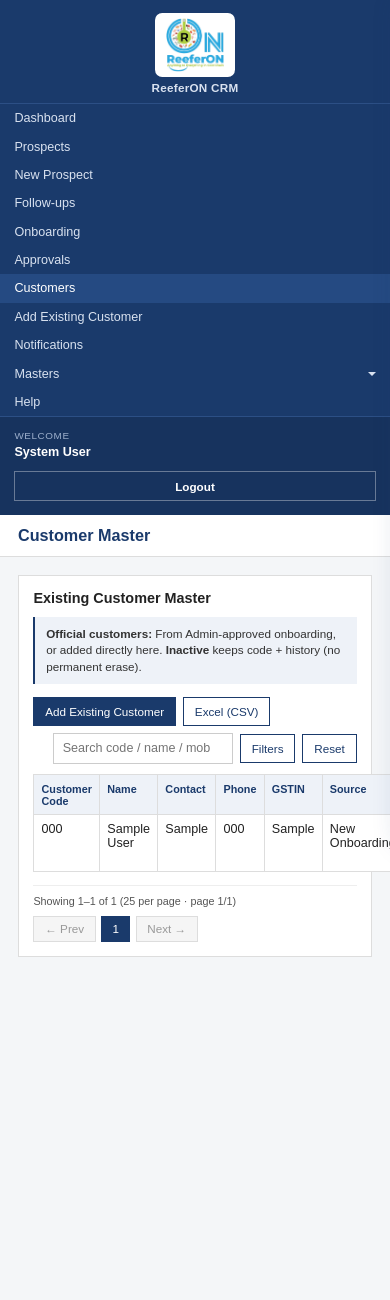
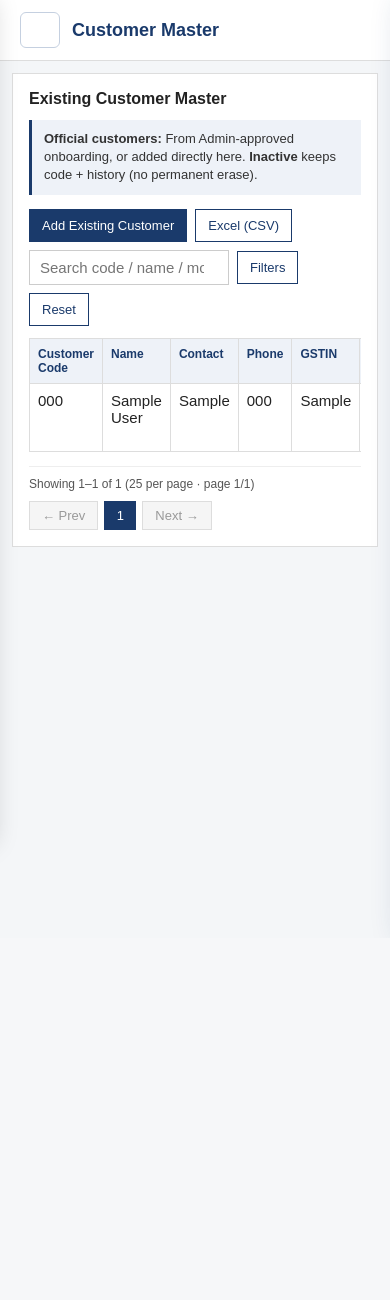
Before and after one commit to rahulpawar1411/ReeferOn_CRM, a PHP site: page /CRM/modules/customers/index.php in a window 390 px wide. Shown: the top 1300 px of the page. After the commit the page ends 831 px from the top, so only its background shows below. Run offline with PHP 8.4, Linux system fonts and the light colour scheme; a user stored in the database is signed in; data comes from the database, SQL or seed files in the repository; tables that the repository leaves empty hold one stand-in row (values such as "Sample post"); data that the repository does not hold is empty.

Commit message:
add Logo

```diff
--- a/assets/css/style.css
+++ b/assets/css/style.css
@@ -254,8 +254,11 @@ table.data tr.is-unread td {
   background: #fff;
   border-bottom: 1px solid #ddd;
   padding: 12px 20px;
+  display: flex;
+  align-items: center;
+  gap: 4px;
 }
-.topbar h1 { margin: 0; font-size: 18px; color: #1a3a6b; }
+.topbar h1 { margin: 0; font-size: 18px; color: #1a3a6b; flex: 1; }
 .content { padding: 20px; }
 
 .alert {
@@ -1247,25 +1280,93 @@ code {
   font-size: 12px;
 }
 
+.sidebar-top {
+  display: flex;
+  align-items: flex-start;
+  justify-content: space-between;
+  gap: 8px;
+  flex-shrink: 0;
+}
+.sidebar-top .brand {
+  flex: 1;
+  border-bottom: 0;
+}
+.nav-close {
+  display: none;
+  border: 0;
+  background: transparent;
+  color: #fff;
+  font-size: 28px;
+  line-height: 1;
+  padding: 4px 10px;
+  cursor: pointer;
+}
+.nav-toggle {
+  display: none;
+  flex-direction: column;
+  justify-content: center;
+  gap: 4px;
+  width: 40px;
+  height: 36px;
+  margin-right: 8px;
+  border: 1px solid #c5d0e0;
+  background: #fff;
+  border-radius: 6px;
+  cursor: pointer;
+  padding: 8px;
+  flex-shrink: 0;
+}
+.nav-toggle span {
+  display: block;
+  height: 2px;
+  background: #1a3a6b;
+  border-radius: 1px;
+}
+.nav-backdrop {
+  display: none;
+}
+
 @media (max-width: 800px) {
+  html { zoom: 1; }
+  body { font-size: 15px; }
+  .nav-toggle { display: inline-flex; }
+  .nav-close { display: inline-block; }
   .sidebar {
-    width: 100%;
-    position: relative;
-    left: auto;
-    top: auto;
-    bottom: auto;
+    width: min(86vw, 300px);
+    position: fixed;
+    left: 0;
+    top: 0;
+    bottom: 0;
     height: auto;
     max-height: none;
-    overflow: visible;
-    z-index: auto;
+    overflow: hidden;
+    z-index: 80;
+    transform: translateX(-105%);
+    transition: transform 0.2s ease;
+    box-shadow: 8px 0 24px rgba(0, 0, 0, 0.18);
+  }
+  .sidebar.is-open {
+    transform: translateX(0);
+  }
+  body.nav-open .nav-backdrop {
+    display: block;
+    position: fixed;
+    inset: 0;
+    background: rgba(10, 20, 40, 0.45);
+    z-index: 70;
   }
   .main {
     margin-left: 0;
     width: 100%;
   }
   .sidebar nav {
-    overflow: visible;
+    overflow-y: auto;
+    -webkit-overflow-scrolling: touch;
   }
   .form-grid { grid-template-columns: 1fr; }
   .dl-grid { grid-template-columns: 1fr; }
+  .content { padding: 12px; }
+  table.data { display: block; overflow-x: auto; -webkit-overflow-scrolling: touch; }
+  .login-page { padding: 16px; }
+  .toast-host { left: 12px; right: 12px; }
 }
--- a/includes/footer.php
+++ b/includes/footer.php
@@ -3,5 +3,14 @@
 </div><!-- /.app -->
 <?php // Shared JS: loader, phone inputs, filter drawer, search suggestions ?>
 <script src="<?= e(base_url('assets/js/app.js')) ?>?v=<?= (int) @filemtime(__DIR__ . '/../assets/js/app.js') ?>"></script>
+<script>
+(function () {
+  if (!('serviceWorker' in navigator)) return;
+  var swUrl = <?= json_encode(base_url('sw.js')) ?>;
+  window.addEventListener('load', function () {
+    navigator.serviceWorker.register(swUrl).catch(function () {});
+  });
+})();
+</script>
 </body>
 </html>
--- a/includes/header.php
+++ b/includes/header.php
@@ -29,9 +29,15 @@ $user = current_user();
 <html lang="en">
 <head>
     <meta charset="UTF-8">
-    <meta name="viewport" content="width=device-width, initial-scale=1.0">
+    <meta name="viewport" content="width=device-width, initial-scale=1.0, viewport-fit=cover">
+    <meta name="theme-color" content="#1a3a6b">
+    <meta name="mobile-web-app-capable" content="yes">
+    <meta name="apple-mobile-web-app-capable" content="yes">
+    <meta name="apple-mobile-web-app-title" content="ReeferON CRM">
     <title><?= e($pageTitle) ?> | ReeferON CRM</title>
     <link rel="icon" type="image/png" href="<?= e(base_url('assets/logo.png')) ?>">
+    <link rel="apple-touch-icon" href="<?= e(base_url('assets/logo.png')) ?>">
+    <link rel="manifest" href="<?= e(base_url('manifest.webmanifest')) ?>">
     <link rel="stylesheet" href="<?= e(base_url('assets/css/style.css')) ?>?v=<?= (int) @filemtime(__DIR__ . '/../assets/css/style.css') ?>">
     <meta name="crm-base" content="<?= e(base_url()) ?>">
 </head>
@@ -43,11 +49,14 @@ $user = current_user();
     </div>
 </div>
 <div class="app">
-    <aside class="sidebar">
-        <a class="brand" href="<?= e(base_url('index.php')) ?>">
-            <img src="<?= e(base_url('assets/logo.png')) ?>?v=<?= (int) @filemtime(__DIR__ . '/../assets/logo.png') ?>" alt="ReeferON" class="brand-logo">
-            <span class="brand-text">ReeferON CRM</span>
-        </a>
+    <aside class="sidebar" id="app-sidebar">
+        <div class="sidebar-top">
+            <a class="brand" href="<?= e(base_url('index.php')) ?>">
+                <img src="<?= e(base_url('assets/logo.png')) ?>?v=<?= (int) @filemtime(__DIR__ . '/../assets/logo.png') ?>" alt="ReeferON" class="brand-logo">
+                <span class="brand-text">ReeferON CRM</span>
+            </a>
+            <button type="button" class="nav-close js-nav-close" aria-label="Close menu">&times;</button>
+        </div>
         <nav>
             <?php if (can('dashboard.view')): ?>
                 <a class="<?= $currentPage === 'dashboard' ? 'active' : '' ?>" href="<?= e(base_url('index.php')) ?>">Dashboard</a>
@@ -125,8 +134,12 @@ $user = current_user();
     </aside>
     <main class="main">
         <header class="topbar">
+            <button type="button" class="nav-toggle js-nav-open" aria-label="Open menu" title="Menu">
+                <span></span><span></span><span></span>
+            </button>
             <h1><?= e($pageTitle) ?></h1>
         </header>
+        <div class="nav-backdrop js-nav-backdrop" hidden></div>
         <div class="content">
             <?php
             // Errors stay as page alerts. Success create/edit/Inactive/Active → top-right toast (JS).
```
Also changed, not shown: other parts of assets/css/style.css (+37 -7 lines), assets/js/app.js (+32 -0 lines), login.php (+38 -18 lines), sw.js (added, +48 -0 lines), manifest.webmanifest (added).
